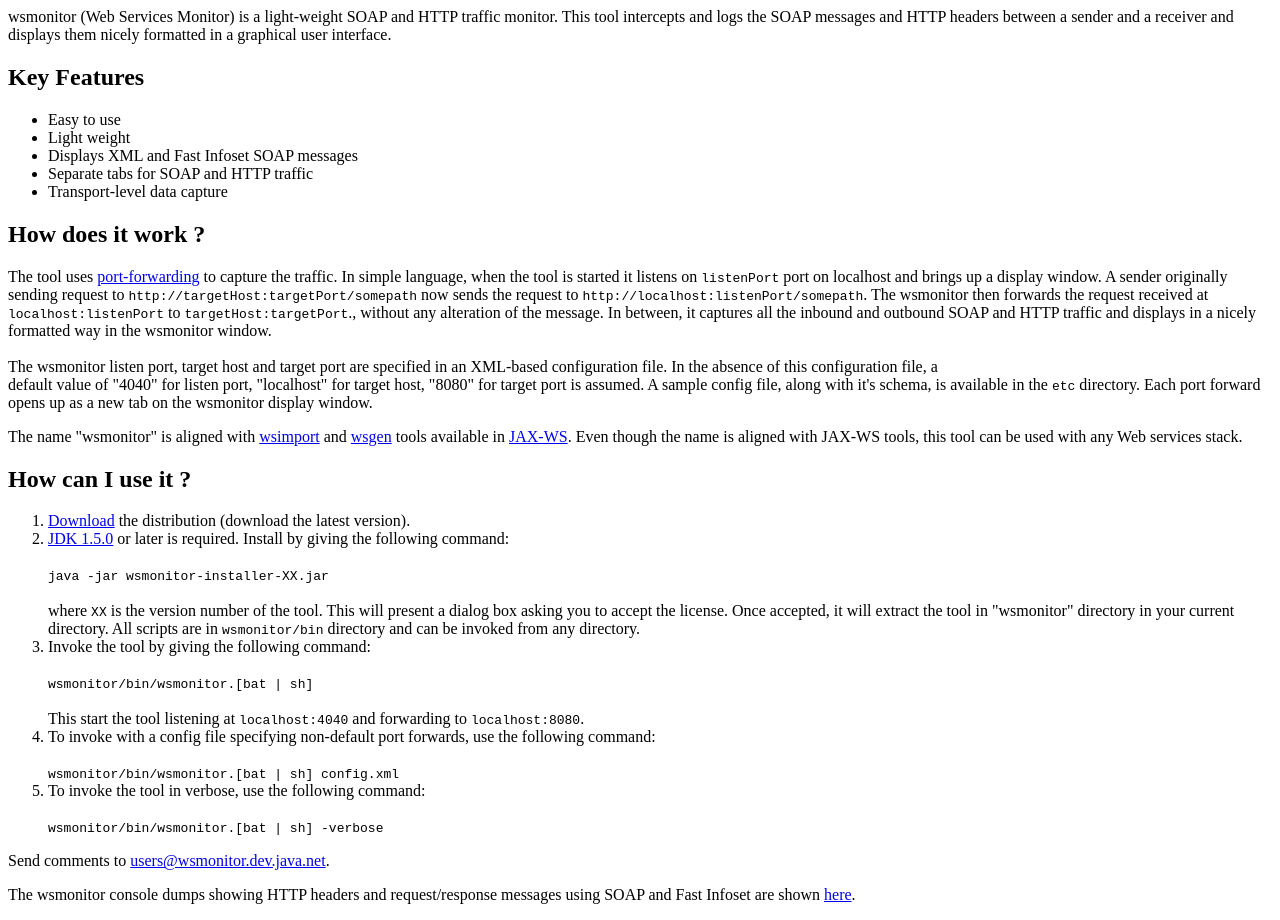
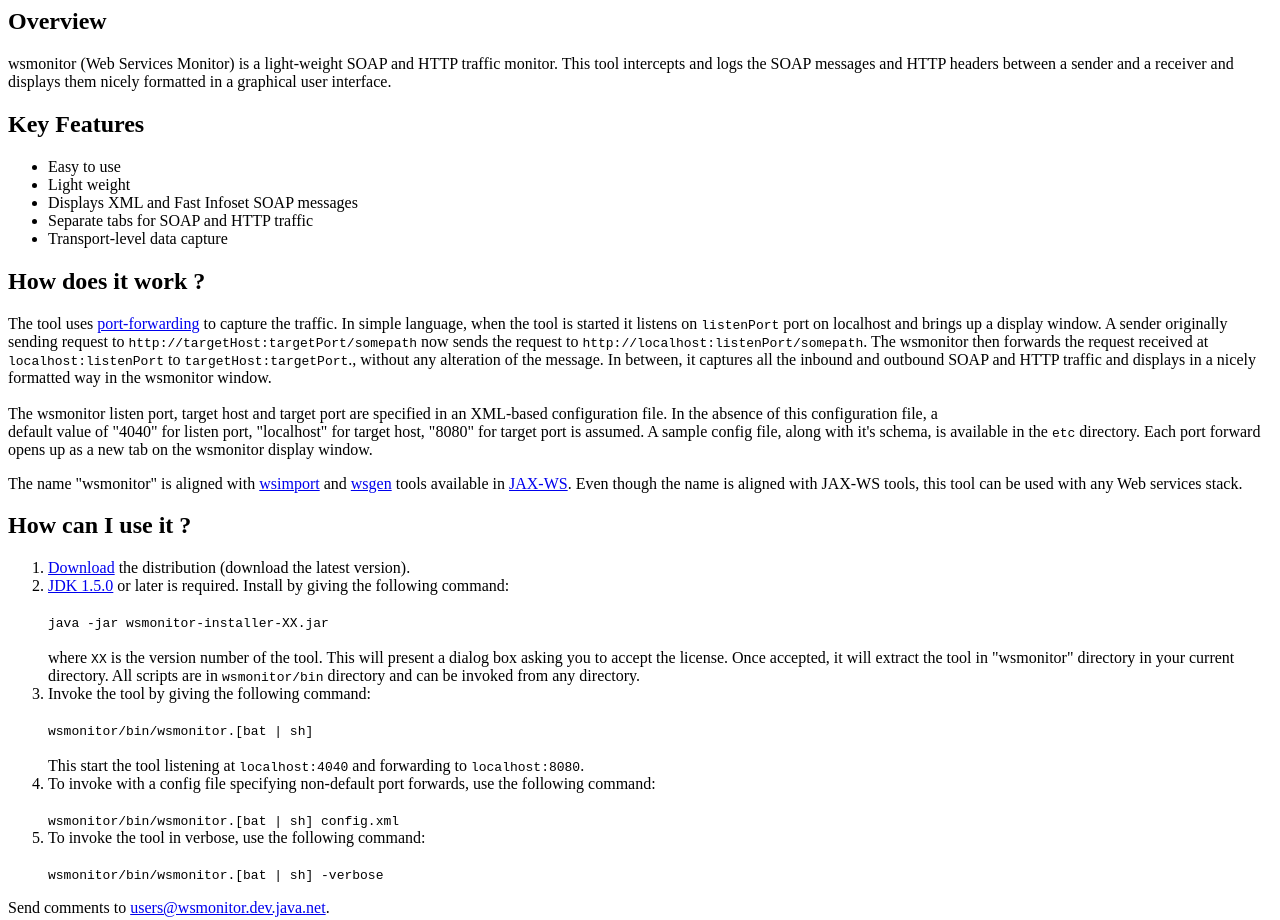
Before and after one commit to oltoko/wsmonitor, a plain HTML site: page www/index.html in a window 1280 px wide. Shown: the top 920 px of the page. Drawn offline with Linux system fonts and the light colour scheme.

Commit message:
adding title
Issue number:
Obtained from:
Submitted by:
Reviewed by:

```diff
--- a/www/index.html
+++ b/www/index.html
@@ -5,6 +5,7 @@
 </head>
 
 <body bgcolor="#FFFFFF" text="#000000">
+<h2><a name="overview"></a>Overview</h2>
 <p> wsmonitor (Web Services Monitor) is a light-weight SOAP and HTTP traffic
 monitor. This tool intercepts and logs the SOAP messages and HTTP headers between a sender and a receiver and displays them
 nicely formatted in a graphical user interface.&nbsp;</p>
```
